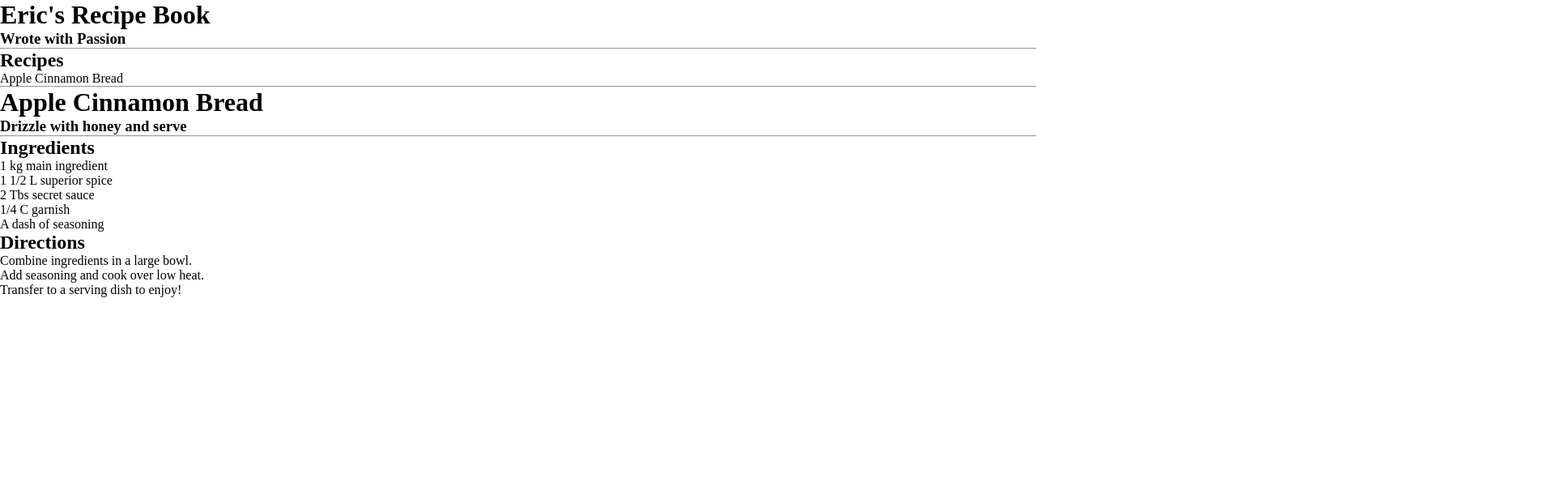
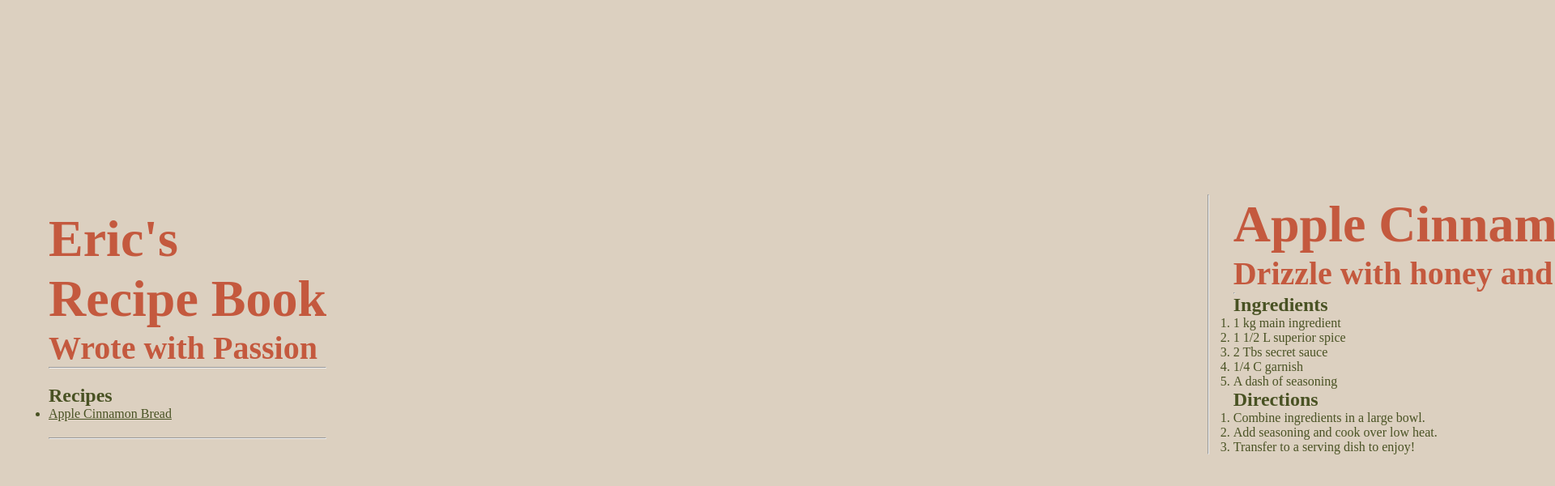
Before and after one commit to ChhayThan/odin-recipes, a plain HTML site: page index.html in a window 1280 px wide. Shown: the top 600 px of the page at 81% size, 1920 px wide, since content can reach past the window. Drawn offline with Linux system fonts and the light colour scheme; a web font is replaced by a local one.

Commit message:
Styled the recipe page using flexbox!
I have decided to make this a swiping one page recipe book.

```diff
--- a/index.html
+++ b/index.html
@@ -4,28 +4,38 @@
     <meta charset="UTF-8">
     <meta name="viewport" content="width=device-width, initial-scale=1.0">
     <title>Odin Recipes</title>
+    <link rel="preconnect" href="https://fonts.googleapis.com">
+    <link rel="preconnect" href="https://fonts.gstatic.com" crossorigin>
+    <link href="https://fonts.googleapis.com/css2?family=Hedvig+Letters+Serif:opsz@12..24&display=swap" rel="stylesheet">
     <link rel="stylesheet" href="styles.css">
 </head>
 <body>
 
     <header>
-        <h1>Eric's Recipe Book</h1>
-        <h3>Wrote with Passion</h3>
-        <hr>
+        <div class="Heading">
+            <h1>Eric's</h1>
+            <h1>Recipe Book</h1>
+            <h3>Wrote with Passion</h3>
+            <hr/>
+        </div>
+
+        <div class="recipebook">
+            <h2>Recipes</h2>
+            <ul>
+                <li><a href="#applecinnamon">Apple Cinnamon Bread</a></li>
+            </ul>
+
+        </div>
+        <hr/>
+
     </header>
 
     <main>
-        <h2>Recipes</h2>
-        <ul>
-            <li><a>Apple Cinnamon Bread</a></li>
-        </ul>
-
-        <hr>
-
-        <div class="Recipe">
+        <hr/>
+        <div id="applecinnamon" class="Recipe">
             <h1>Apple Cinnamon Bread</h1>
             <h3>Drizzle with honey and serve</h3>
-            <hr>
+            <hr/>
             <h2>Ingredients</h2>
             <ol>
                 <li> 1 kg main ingredient</li>
--- a/styles.css
+++ b/styles.css
@@ -6,5 +6,49 @@
 * {
   margin: 0px;
   padding: 0px;
+  color: #495223;
 
 }
+
+header {
+  padding: 20px;
+  margin: 40px;
+
+}
+
+body {
+  background-color: #dcd0c0;
+  font-family: 'Hedvig Letters Serif', serif;
+  width: 400vh;
+  height: 100vh;
+  display: flex;
+  justify-content: space-between;
+  align-items: center;
+}
+
+h1 {
+  color: #c4593e;
+  font-size: 8vh;
+}
+
+h3 {
+  color: #c4593e;
+  font-size: 5vh;
+}
+
+hr {
+  size: 13em;
+  color: #495223;
+}
+
+.recipebook {
+  margin-top: 20px;
+  margin-bottom: 20px;
+}
+main hr {
+  width: 1px;
+  margin-right: 30px;
+}
+main {
+  display: flex;
+}
```
